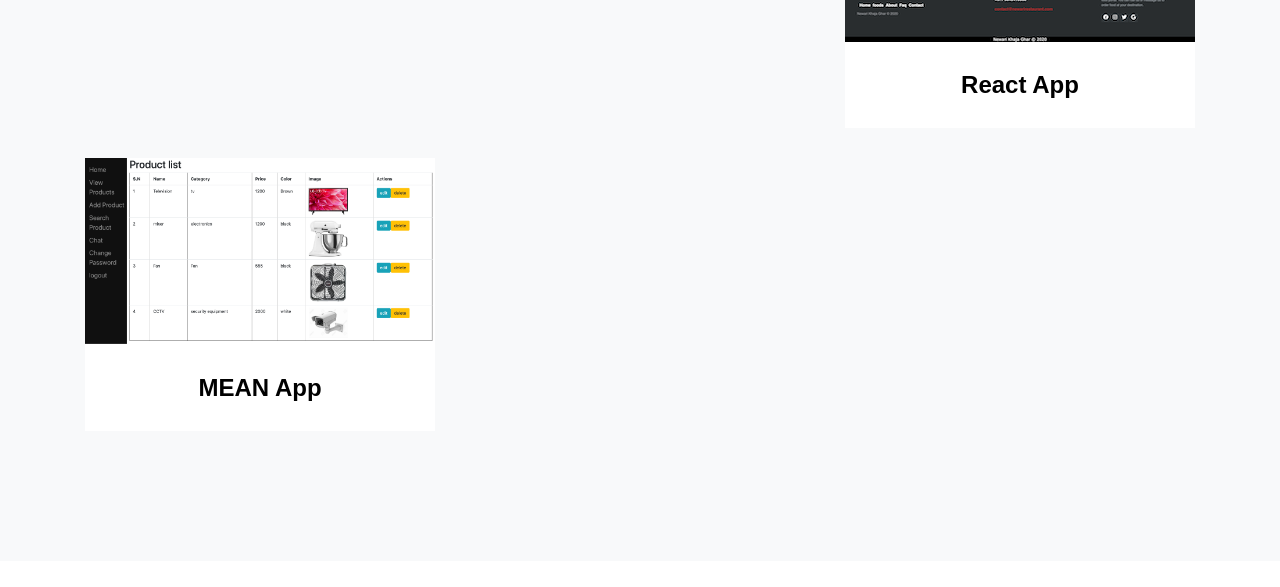
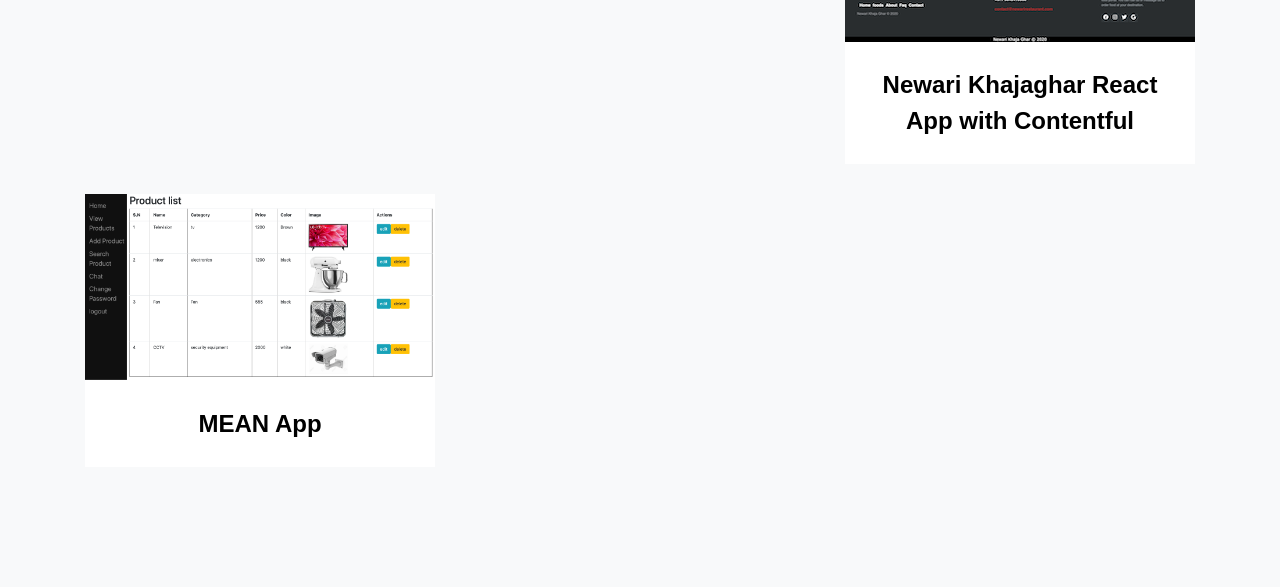
Before and after one commit to sinuna/sinuna.github.io, a website: page index.html in a window 1280 px wide. Shown: the part 2488-3075 px from the top of the page. Drawn offline with nearby package versions, Linux system fonts and the light colour scheme; a web font is replaced by a local one.

Commit message:
Update index.html

```diff
--- a/index.html
+++ b/index.html
@@ -205,7 +205,7 @@
 			  <img class="img-fluid" src="img/portfolio/newari-thumb.png" alt="">
 			</a>
 			<div class="portfolio-caption">
-			  <h4>React App</h4>
+			  <h4>Newari Khajaghar React App with Contentful</h4>
 			</div>
 		  </div>
 
```
